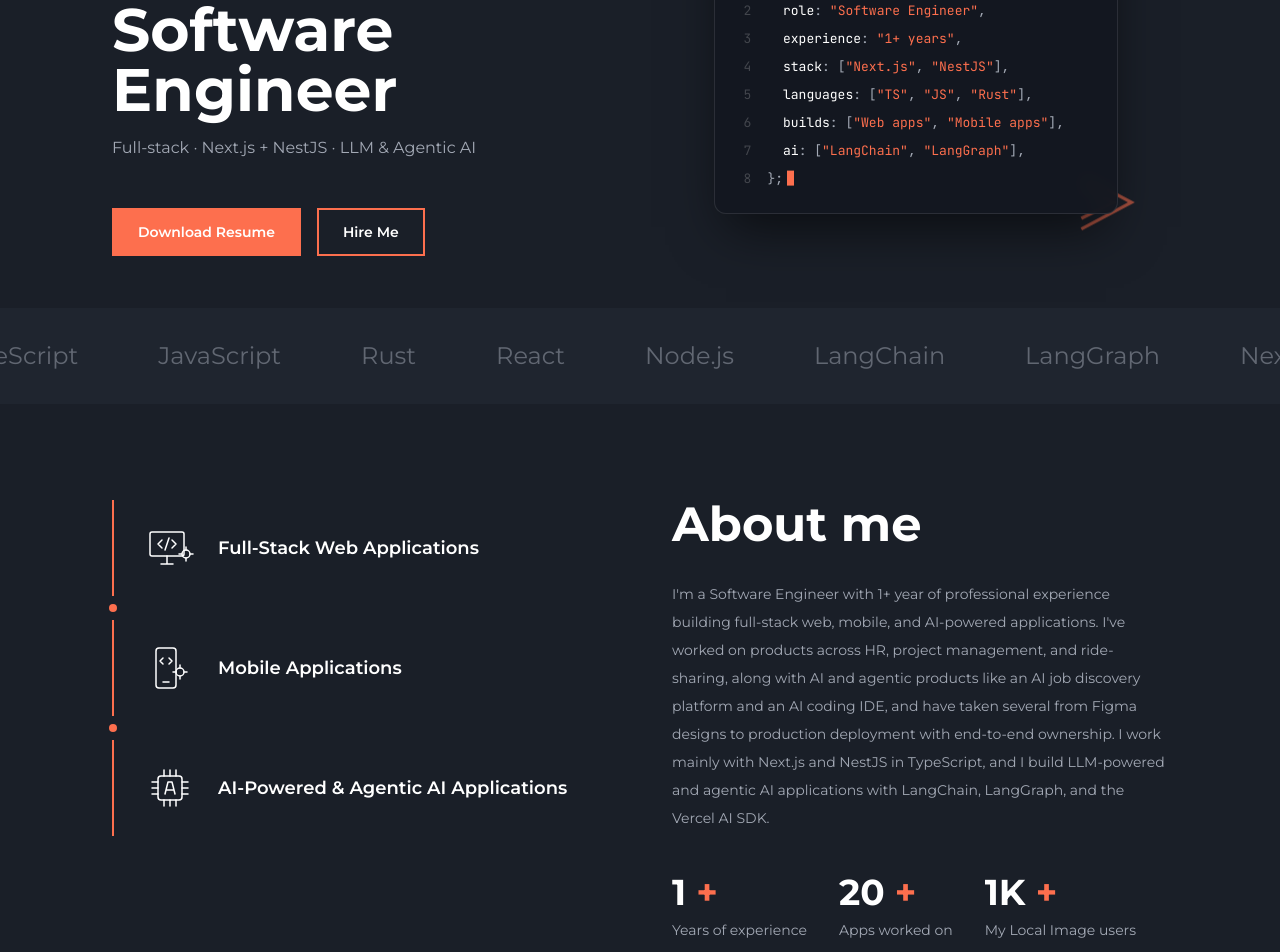
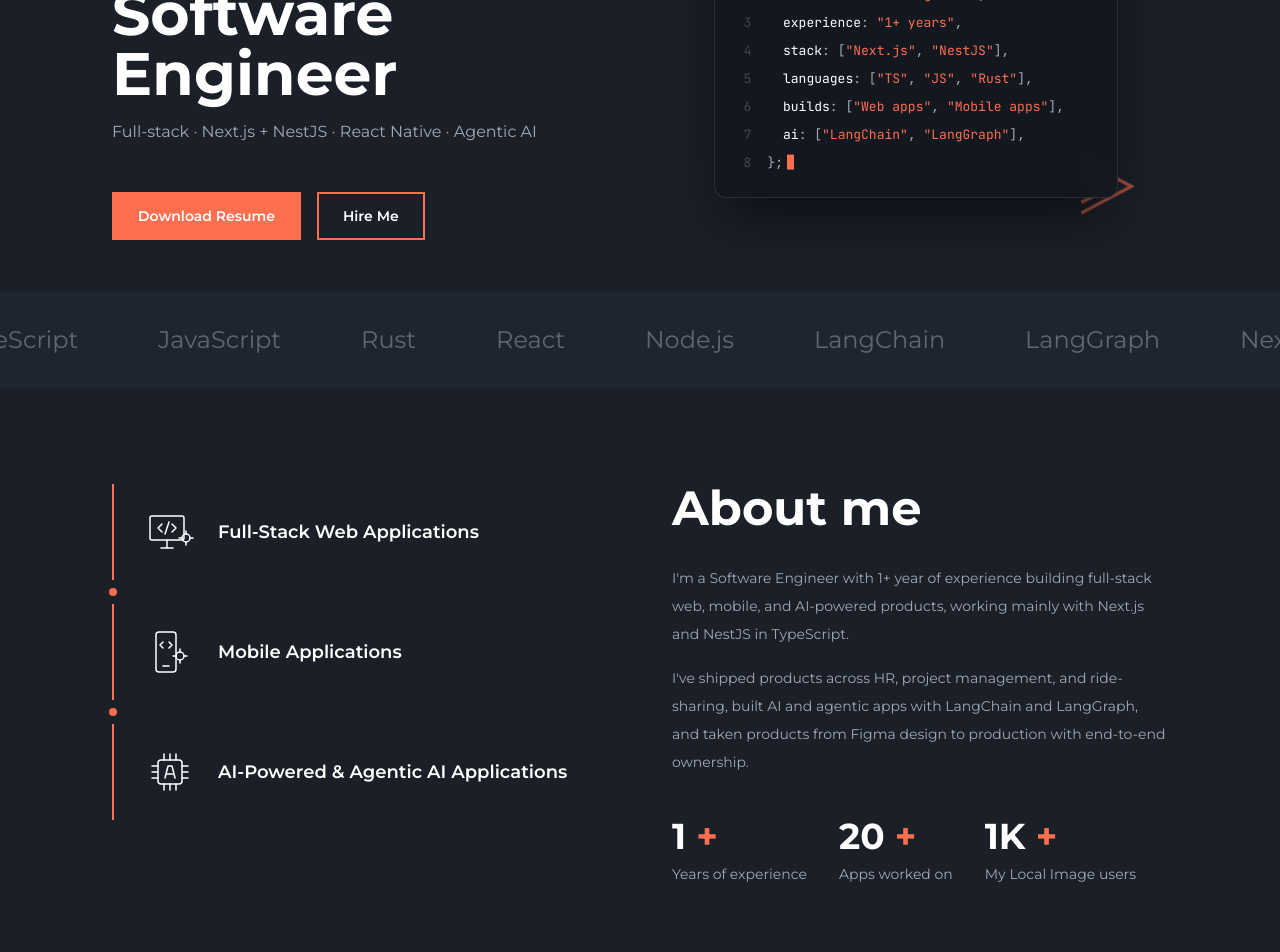
Before and after one commit to SumanAdithan/SumanAdithan.github.io, a Next.js app: page / in a window 1280 px wide. Shown: the part 280-1232 px from the top of the page. Built offline with nearby package versions, Linux system fonts and the light colour scheme.

Commit message:
fix: navbar

```diff
--- a/src/app/page.tsx
+++ b/src/app/page.tsx
@@ -176,9 +176,11 @@
         <h2 data-reveal className="text-4xl font-bold md:text-5xl">
           About me
         </h2>
-        <p data-reveal style={delay(120)} className="mt-8 text-sm leading-7 text-muted">
-          {profile.summary}
-        </p>
+        <div data-reveal style={delay(120)} className="mt-8 space-y-4 text-sm leading-7 text-muted">
+          {profile.summary.map((para) => (
+            <p key={para}>{para}</p>
+          ))}
+        </div>
         <dl data-reveal style={delay(240)} className="mt-10 flex flex-wrap justify-center gap-x-8 gap-y-6 md:justify-start">
           {stats.map((s) => (
             <div key={s.label} className="flex flex-col-reverse">
--- a/src/components/Navbar.tsx
+++ b/src/components/Navbar.tsx
@@ -44,7 +44,7 @@
         scrolled || open ? "bg-background/85 shadow-lg shadow-black/30" : "bg-background/0"
       }`}
     >
-      <nav className="mx-auto flex max-w-6xl items-center justify-between px-6 py-6 lg:px-12">
+      <nav className="mx-auto flex max-w-6xl items-center justify-between px-6 py-4 lg:px-12">
         <a href="#home" className="text-lg font-bold tracking-wide transition-colors hover:text-accent">
           {profile.name}
         </a>
--- a/src/data/resume.ts
+++ b/src/data/resume.ts
@@ -11,10 +11,13 @@
   // Drop your resume at public/resume.pdf
   resume: "/resume.pdf",
   resumeFileName: "Suman-Software-Engineer-Resume.pdf",
-  headline: "Full-stack · Next.js + NestJS · LLM & Agentic AI",
+  headline: "Full-stack · Next.js + NestJS · React Native · Agentic AI",
   hireSubject: "Opportunity for Suman – Software Engineer",
-  summary:
-    "I'm a Software Engineer with 1+ year of professional experience building full-stack web, mobile, and AI-powered applications. I've worked on products across HR, project management, and ride-sharing, along with AI and agentic products like an AI job discovery platform and an AI coding IDE, and have taken several from Figma designs to production deployment with end-to-end ownership. I work mainly with Next.js and NestJS in TypeScript, and I build LLM-powered and agentic AI applications with LangChain, LangGraph, and the Vercel AI SDK.",
+  // Each string renders as its own paragraph in About.
+  summary: [
+    "I'm a Software Engineer with 1+ year of experience building full-stack web, mobile, and AI-powered products, working mainly with Next.js and NestJS in TypeScript.",
+    "I've shipped products across HR, project management, and ride-sharing, built AI and agentic apps with LangChain and LangGraph, and taken products from Figma design to production with end-to-end ownership.",
+  ],
 };
 
 // Shown as a code-editor card in the hero. Keep each line short so it fits on phones.
```
